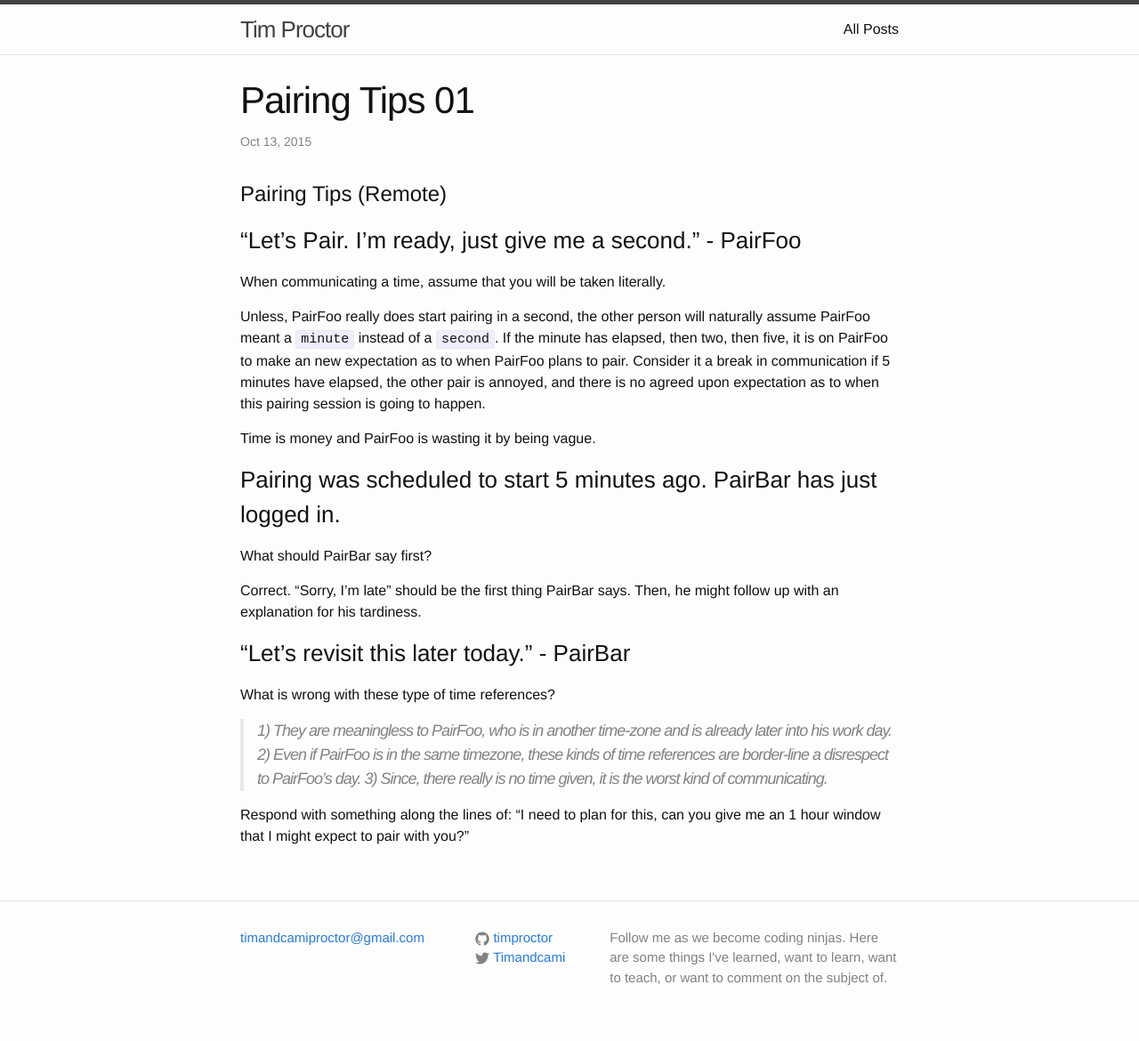
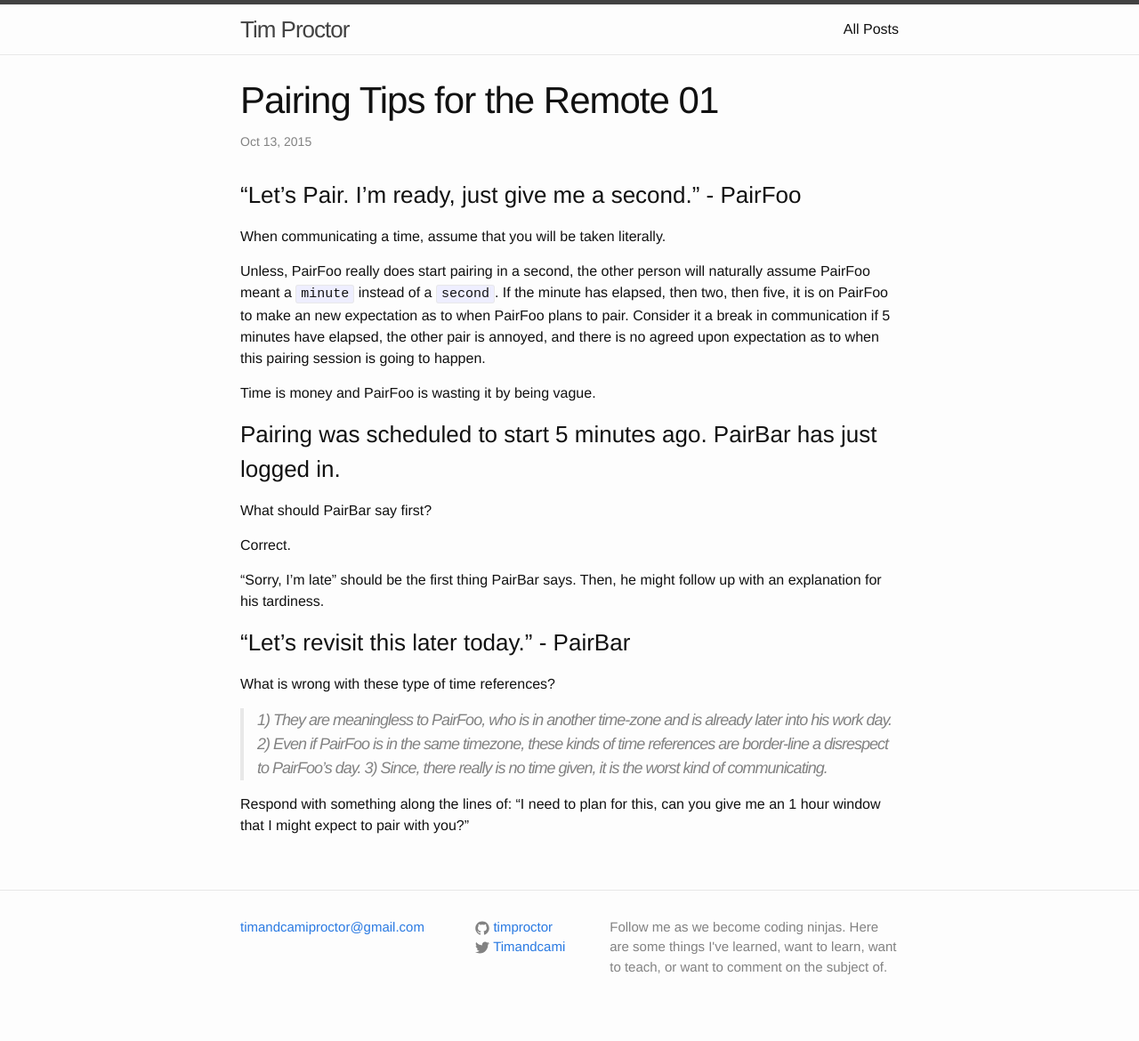
Before and after one commit to timproctor/timproctor.github.io, a Jekyll site: the page built from _posts/2015-10-13-pairing-tips.markdown, in a window 1280 px wide. Shown: the whole page at 89% size. Built offline with Jekyll 4.4.1, drawn with Linux system fonts in a browser that asks for light colours.

Commit message:
more edits to title and format

```diff
--- a/_posts/2015-10-13-pairing-tips.markdown
+++ b/_posts/2015-10-13-pairing-tips.markdown
@@ -1,12 +1,9 @@
 ---
 layout: post
-title: "Pairing Tips 01"
+title: "Pairing Tips for the Remote 01"
 date: 2015-10-13 10:28:52 -0700
 categories: pairing senior junior remote
 ---
-
-# Pairing Tips (Remote)
-
 ### "Let's Pair. I'm ready, just give me a second." - PairFoo ###
 
   When communicating a time, assume that you will be taken literally.
@@ -19,7 +16,9 @@ categories: pairing senior junior remote
 
   What should PairBar say first?
 
-  Correct. "Sorry, I'm late" should be the first thing PairBar says. Then, he might follow up with an explanation for his tardiness.
+  Correct.
+
+  "Sorry, I'm late" should be the first thing PairBar says. Then, he might follow up with an explanation for his tardiness.
 
 ### "Let's revisit this later today." - PairBar ###
 
```
